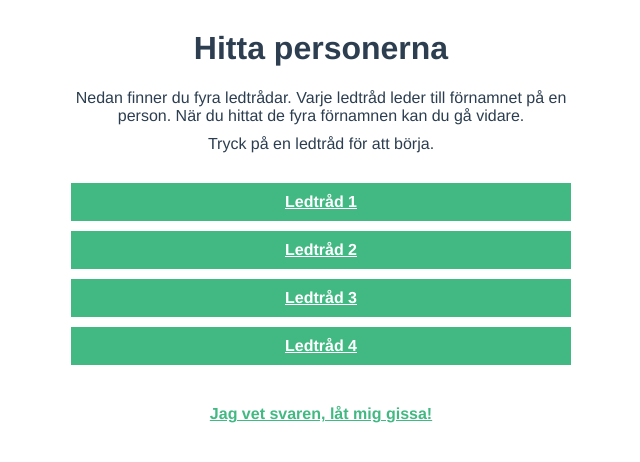
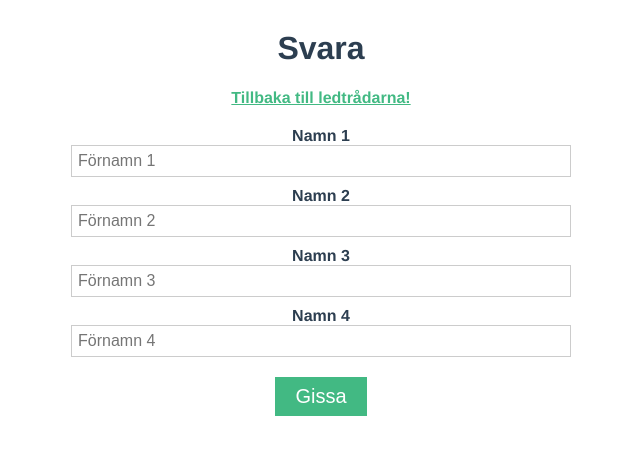
Before and after one commit to nordenmark/clues, a Vue app: page /#/answer in a window 1280 px wide. Shown: the top 462 px of the page, without its empty margins (319-959 px from the left). Built offline with nearby package versions, Linux system fonts and the light colour scheme.

Commit message:
Removes history mode

```diff
--- a/src/App.vue
+++ b/src/App.vue
@@ -23,9 +23,14 @@
   width: 90%;
   margin: 0 auto;
   padding-top: 30px;
+  font-size: 16px;
 }
 
+input {
+  font-size: 16px;
+}
 h1 {
+  font-family: 'Avenir', Helvetica, Arial, sans-serif;
   margin-bottom: 0.7em;
 }
 
--- a/src/router/index.ts
+++ b/src/router/index.ts
@@ -16,15 +16,14 @@ const routes = [
     path: '/answer',
     name: 'answer',
     // route level code-splitting
-    // this generates a separate chunk (about.[hash].js) for this route
+    // this generates a separate chunk (answer.[hash].js) for this route
     // which is lazy-loaded when the route is visited.
     component: () =>
-      import(/* webpackChunkName: "about" */ '../views/Answer.vue'),
+      import(/* webpackChunkName: "answer" */ '../views/Answer.vue'),
   },
 ];
 
 const router = new VueRouter({
-  mode: 'history',
   base: process.env.BASE_URL,
   routes,
 });
--- a/src/views/Answer.vue
+++ b/src/views/Answer.vue
@@ -7,19 +7,19 @@
     <form @submit.prevent="submit()">
       <p>
         <label>Namn 1</label>
-        <input required v-model="names[0]" placeholder="Namn från ledtråd 1" />
+        <input required v-model="names[0]" placeholder="Förnamn 1" />
       </p>
       <p>
         <label>Namn 2</label>
-        <input required v-model="names[1]" placeholder="Namn från ledtråd 2" />
+        <input required v-model="names[1]" placeholder="Förnamn 2" />
       </p>
       <p>
         <label>Namn 3</label>
-        <input required v-model="names[2]" placeholder="Namn från ledtråd 3" />
+        <input required v-model="names[2]" placeholder="Förnamn 3" />
       </p>
       <p>
         <label>Namn 4</label>
-        <input required v-model="names[3]" placeholder="Namn från ledtråd 4" />
+        <input required v-model="names[3]" placeholder="Förnamn 4" />
       </p>
       <p>
         <button type="submit">Gissa</button>
@@ -35,9 +35,7 @@ import { Component, Prop, Vue } from 'vue-property-decorator';
 export default class Answer extends Vue {
   names: string[] = [];
 
-  submit(): void {
-    console.log(this.names);
-  }
+  submit(): void {}
 }
 </script>
 
--- a/src/views/Home.vue
+++ b/src/views/Home.vue
@@ -2,15 +2,17 @@
   <div class="home">
     <h1>Hitta personerna</h1>
 
-    <p>Nedan finner du fyra ledtrådar. Varje ledtråd leder till förnamnet på en person. När du hittat de fyra förnamnen kan du gå vidare.</p>
+    <p>Det här är en liten klurighet där målet är att hitta förnamnen på fyra personer.</p>
 
-    <p>Tryck på en ledtråd för att börja.</p>
+    <p>Varje utmaning leder till ett förnamn. När du hittat de fyra förnamnen kan du gå vidare och gissa. Gissar du rätt så får du reda på vad det här handlar om.</p>
+
+    <p>Tryck på en utmaning för att börja.</p>
 
     <div class="clues">
       <div v-for="index in clues" :key="index" class="clue">
         <router-link
           :to="{ name: 'person', params: { id: index }}"
-        >Ledtråd {{ parseInt(index, 10) + 1 }}</router-link>
+        >Utmaning {{ parseInt(index, 10) + 1 }}</router-link>
       </div>
     </div>
 
```
Also changed, not shown: .eslintrc.js.
